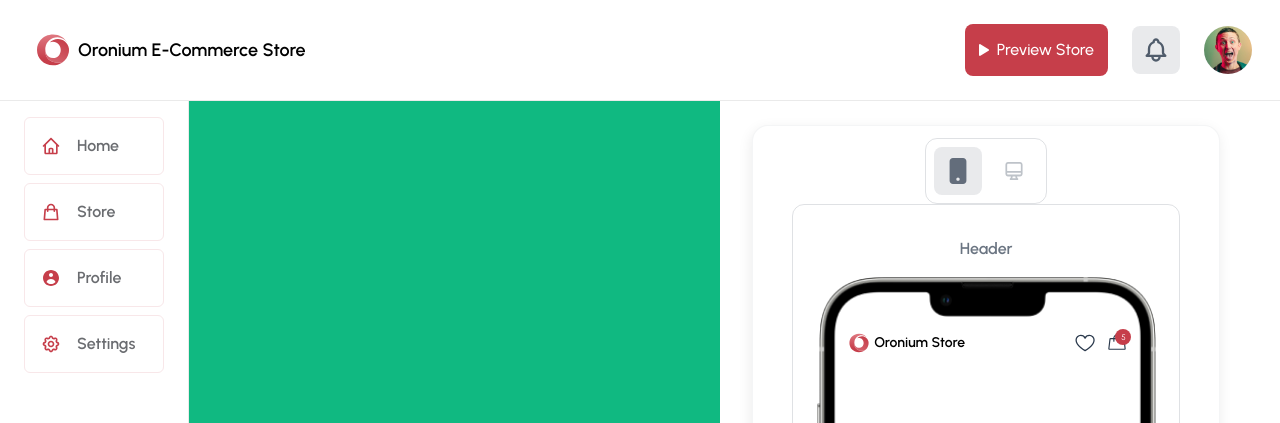
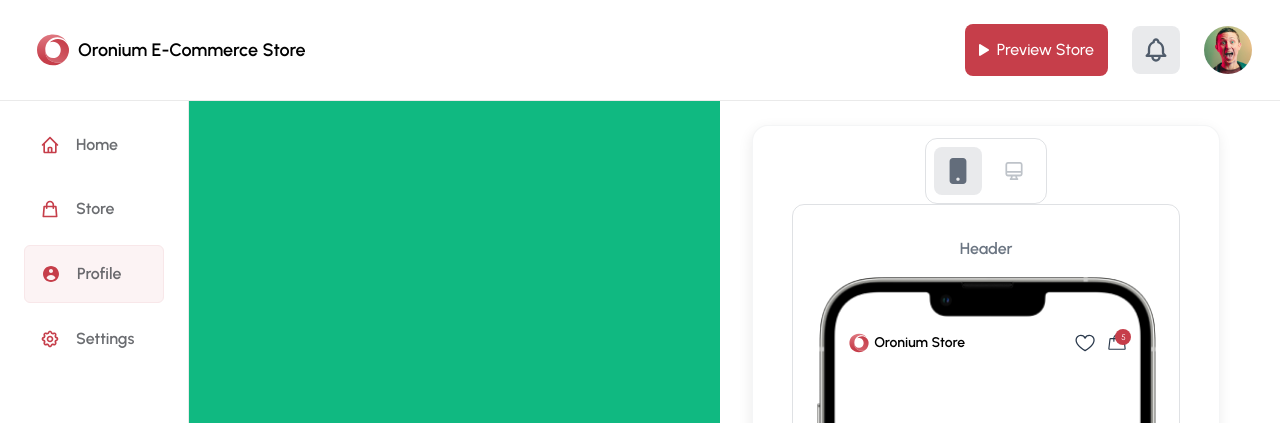
Before and after one commit to Fer-Win/oronium-task, a Next.js app: page /admin in a window 1280 px wide. Shown: the top 423 px of the page. Built offline with nearby package versions, Linux system fonts and the light colour scheme.

Commit message:
fix : Tab ui -- applied conditional styling based on selection

```diff
--- a/app/components/sidebar/SideBar.tsx
+++ b/app/components/sidebar/SideBar.tsx
@@ -16,10 +16,10 @@ const SideBar = () => {
   return (
     <div className='px-6 py-4 w-1/6 h-full  border-r flex flex-col justify-between   border-[#EAEAEA] '>
         <div className='flex flex-col gap-2'>
-          <Tab tabText='Home' icon={<Image src={Home.src} width={20} height={20} alt='Home Icon'/>} onClick={()=>{handleTabClick('Home')}}></Tab>
-          <Tab tabText='Store' icon={<Image src={Store.src} width={20} height={20} alt='Home Icon'/>} onClick={()=>{handleTabClick('Store')}}></Tab>
-          <Tab tabText='Profile' icon={<Image src={Profile.src} width={20} height={20} color='red' alt='Home Icon'/>} onClick={()=>{handleTabClick('Profile')}}></Tab>
-          <Tab tabText='Settings' icon={<Image src={Settings.src} width={20} height={20} alt='Home Icon'/>} onClick={()=>{handleTabClick('Settings')}}></Tab>
+          <Tab tabText='Home' isSelected={false} icon={<Image src={Home.src} width={20} height={20} alt='Home Icon'/>} onClick={()=>{handleTabClick('Home')}}></Tab>
+          <Tab tabText='Store' isSelected={false} icon={<Image src={Store.src} width={20} height={20} alt='Home Icon'/>} onClick={()=>{handleTabClick('Store')}}></Tab>
+          <Tab tabText='Profile' isSelected={true} icon={<Image src={Profile.src} width={20} height={20} color='red' alt='Home Icon'/>} onClick={()=>{handleTabClick('Profile')}}></Tab>
+          <Tab tabText='Settings' isSelected={false} icon={<Image src={Settings.src} width={20} height={20} alt='Home Icon'/>} onClick={()=>{handleTabClick('Settings')}}></Tab>
 
         </div>
                                                                                                                                                     <ThemeSelection />
--- a/app/components/sidebar/Tab.tsx
+++ b/app/components/sidebar/Tab.tsx
@@ -4,11 +4,12 @@ interface TabProps{
     tabText : string,
     icon : React.ReactNode
     onClick : ()=>void
+    isSelected  : boolean
 }
 
-const Tab:React.FC<TabProps> = ({tabText,icon,onClick}) => {
+const Tab:React.FC<TabProps> = ({tabText,icon,onClick,isSelected}) => {
   return (
-    <div className=' cursor-pointer flex justify-start items-center px-4 py-4 gap-4  border border-[#F8E7E9] rounded-md '>
+    <div className={`cursor-pointer flex justify-start items-center px-4 py-4 gap-4  ${isSelected ? 'border bg-[#FCF3F4]':''} border-[#F8E7E9] rounded-md `} >
     {icon}
     <div className='text-[#292D32B2] font-semibold'>{tabText}</div>
     </div>
```
